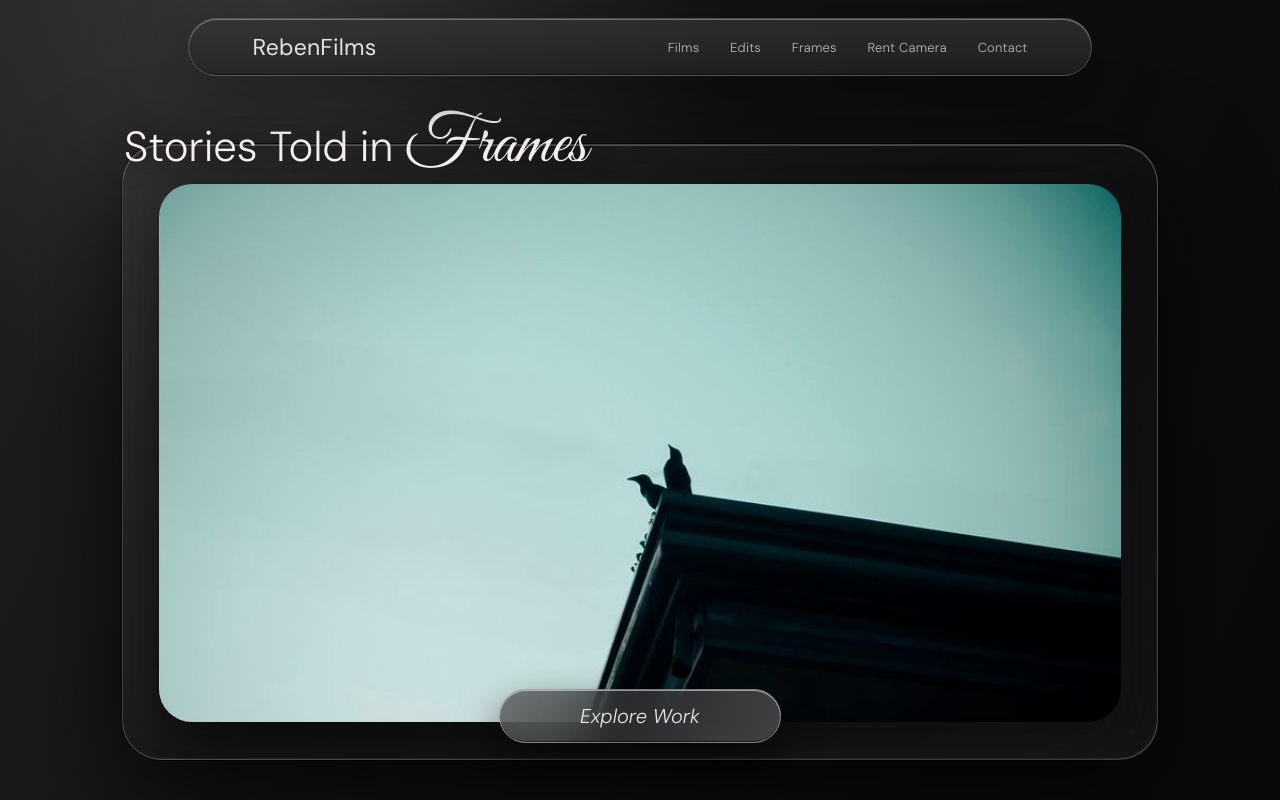
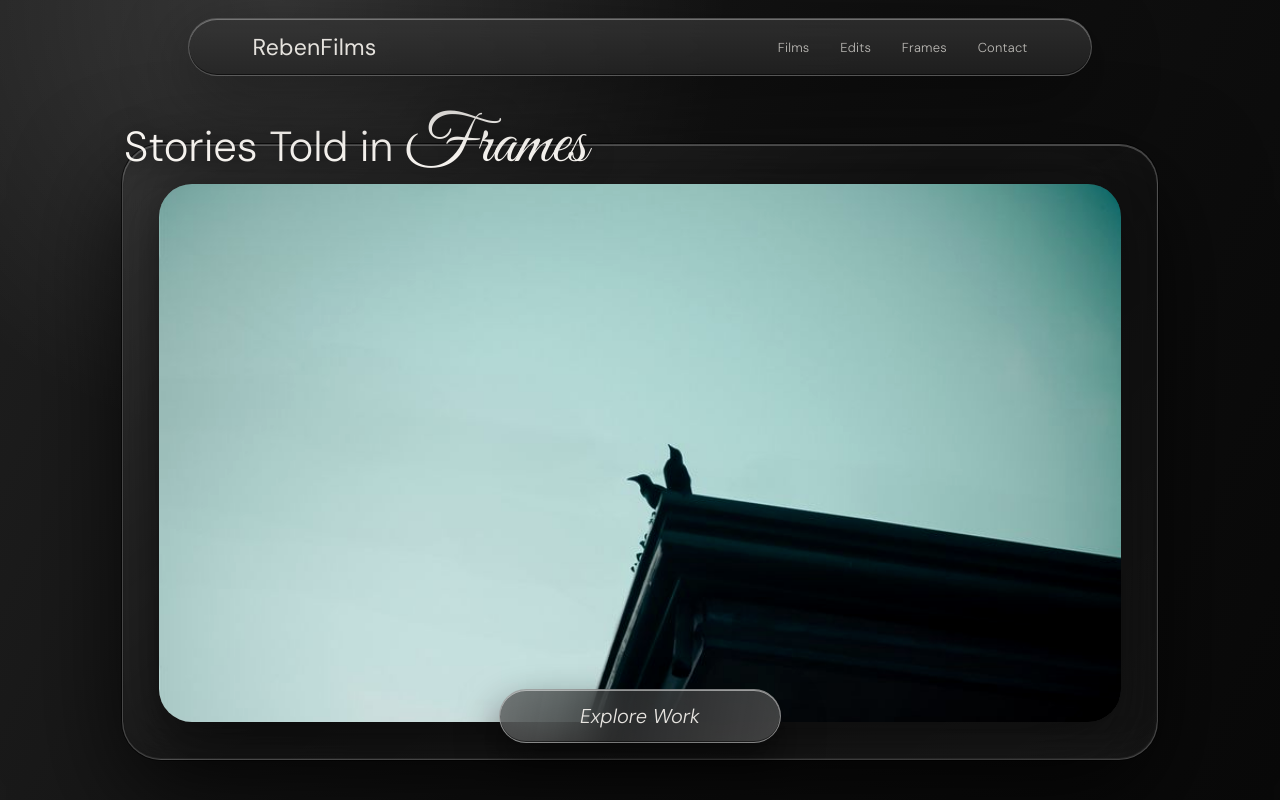
Before and after one commit to Reben311/rebenfilms, a plain HTML site: page index.html in a window 1280 px wide. Shown: the top 800 px of the page. Drawn offline with Linux system fonts and the light colour scheme.

Commit message:
fiftt commit

```diff
--- a/index.html
+++ b/index.html
@@ -933,7 +933,7 @@
         <a href="#films">Films</a>
         <a href="#edits">Edits</a>
         <a href="#frames">Frames</a>
-        <a href="camera-rental.html">Rent Camera</a>
+        <!-- <a href="camera-rental.html">Rent Camera</a> -->
         <a href="#contact">Contact</a>
       </div>
     </div>
```
